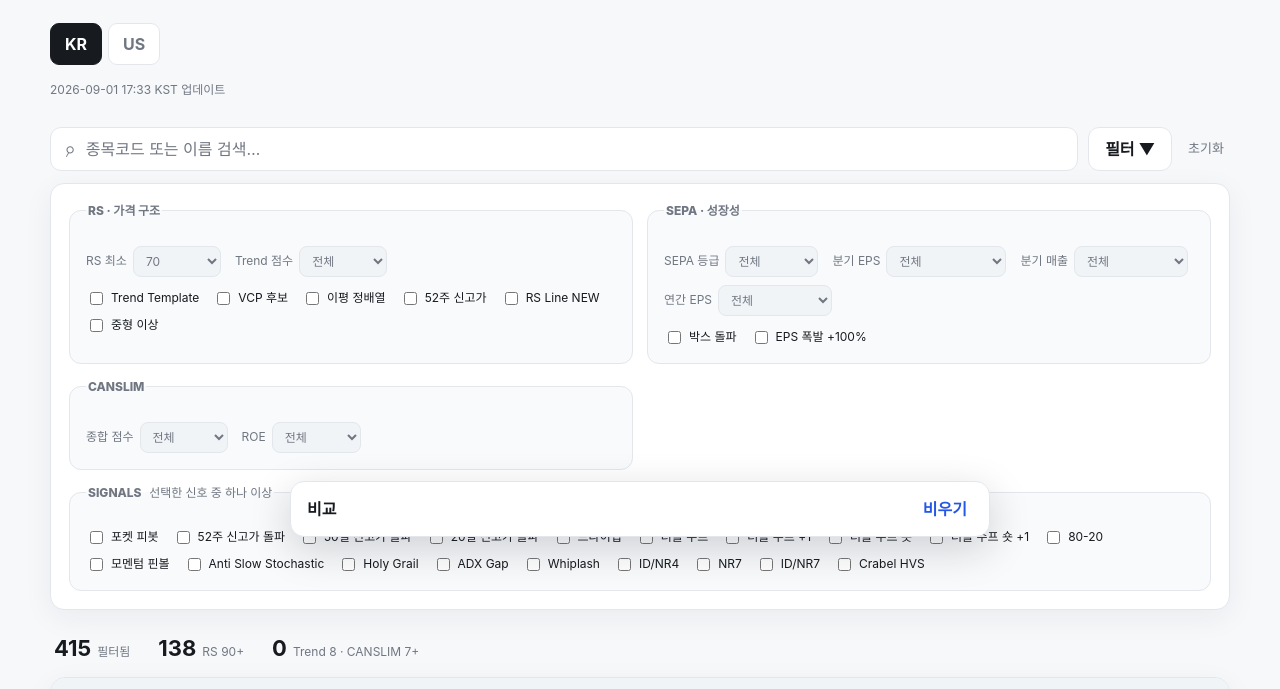
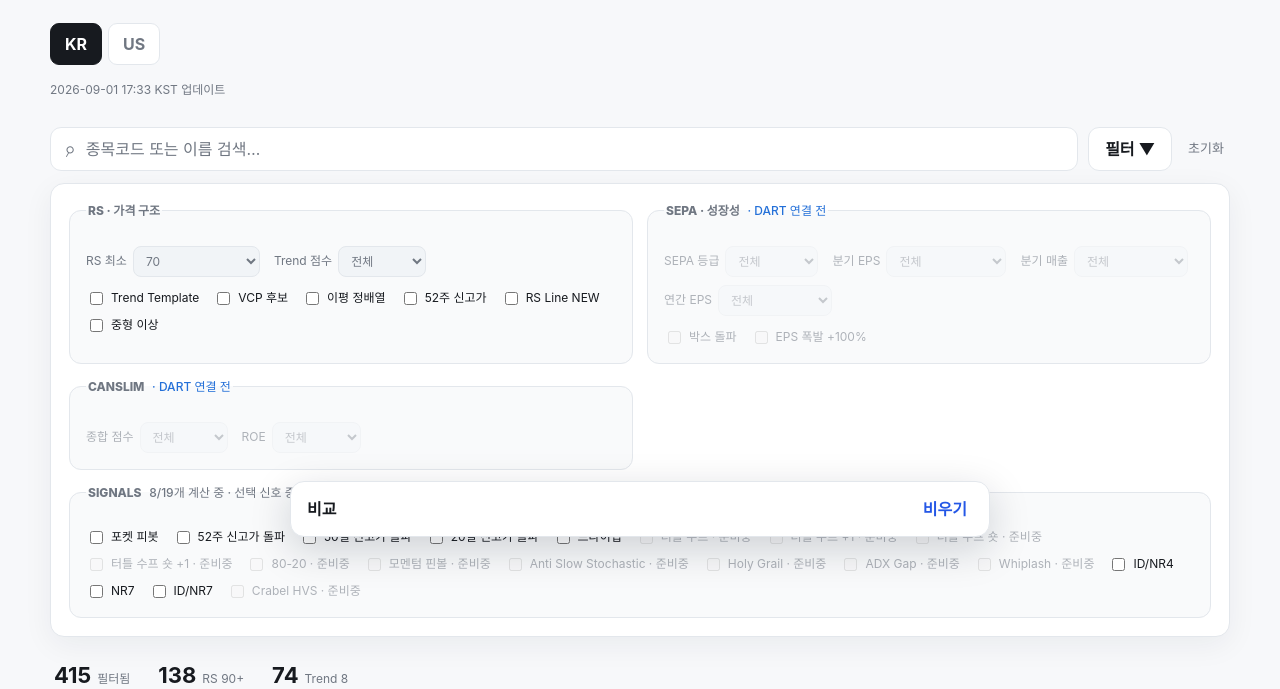
Before and after one commit to k-sangki/rs-screener, a plain HTML site: page index.html in a window 1280 px wide. Shown: the part 243-932 px from the top of the page. Drawn offline with Linux system fonts and the light colour scheme.

Commit message:
Fix filter availability and publish full RS universe

```diff
--- a/assets/app.js
+++ b/assets/app.js
@@ -11,7 +11,7 @@ const state = {
   region: "kr", data: [], meta: {}, query: "", minRs: 70, minTrend: 0, sepaGrade: "ALL", minQuarterEps: null, minQuarterSales: null,
   minAnnualEps: null, minCanSlim: 0, minRoe: null, filters: Object.fromEntries(FILTER_KEYS.map((key) => [key, false])), signals: new Set(),
   sortKey: "rs", sortDirection: "desc", page: 1, watchOnly: false, watchlist: new Set(JSON.parse(localStorage.getItem("rs-watchlist") || "[]")),
-  compare: new Set(), expanded: new Set()
+  compare: new Set(), expanded: new Set(), availableFields: new Set(), availableSignals: new Set()
 };
 const $ = (selector) => document.querySelector(selector);
 const $$ = (selector) => [...document.querySelectorAll(selector)];
@@ -21,7 +21,6 @@ const numberOrNull = (value) => finite(value) ? Number(value) : null;
 function normalizeItem(raw) {
   const inferredSignals = [];
   if (raw.pocketPivot) inferredSignals.push("pocketPivot");
-  if (raw.newHigh52) inferredSignals.push("high52Breakout");
   const trendScore = numberOrNull(raw.trendScore) ?? [raw.trendTemplate, raw.maAligned, raw.newHigh52, raw.rs >= 70].filter(Boolean).length * 2;
   return {
     ...raw, trendScore: Math.min(8, trendScore), sepaGrade: raw.sepaGrade || "-", quarterEpsGrowth: numberOrNull(raw.quarterEpsGrowth),
@@ -35,13 +34,56 @@ function formatPercent(value) { return finite(value) ? `${Number(value) > 0 ? "+
 function formatMarketCap(value) { if (!finite(value)) return "-"; return value >= 1e12 ? `${(value / 1e12).toFixed(1)}조` : `${Math.round(value / 1e8).toLocaleString("ko-KR")}억`; }
 function changeClass(value) { return value > 0 ? "positive" : value < 0 ? "negative" : ""; }
 function marketLink(item) { return state.region === "kr" ? `https://stock.naver.com/domestic/stock/${item.ticker}/price` : `https://finance.yahoo.com/quote/${encodeURIComponent(item.ticker)}`; }
-function renderSignalFilters() { $("#signalFilters").innerHTML = Object.entries(SIGNAL_LABELS).map(([key, label]) => `<label><input type="checkbox" data-signal="${key}"> ${label}</label>`).join(""); }
+function renderSignalFilters() {
+  $("#signalFilters").innerHTML = Object.entries(SIGNAL_LABELS).map(([key, label]) => {
+    const available = state.availableSignals.has(key);
+    return `<label class="${available ? "" : "unavailable-control"}" title="${available ? "" : "계산식 연결 전"}"><input type="checkbox" data-signal="${key}" ${available ? "" : "disabled"}> ${label}${available ? "" : " · 준비중"}</label>`;
+  }).join("");
+}
+
+function setControlAvailability(selector, available) {
+  const control = $(selector);
+  if (!control) return;
+  control.disabled = !available;
+  control.closest("label")?.classList.toggle("unavailable-control", !available);
+  control.closest("label")?.setAttribute("title", available ? "" : "재무 데이터 연결 전");
+}
+
+function updateAvailability(rawItems) {
+  state.availableFields = new Set(rawItems.flatMap((item) => Object.keys(item)));
+  state.availableSignals = new Set(rawItems.flatMap((item) => item.signals || []));
+  if (rawItems.some((item) => item.pocketPivot)) state.availableSignals.add("pocketPivot");
+
+  const controls = {
+    "#sepaGrade": "sepaGrade", "#minQuarterEps": "quarterEpsGrowth", "#minQuarterSales": "quarterSalesGrowth",
+    "#minAnnualEps": "annualEpsGrowth", "#minCanSlim": "canSlimScore", "#minRoe": "roe"
+  };
+  Object.entries(controls).forEach(([selector, field]) => setControlAvailability(selector, state.availableFields.has(field)));
+  [["boxBreakout", "boxBreakout"], ["epsExplosion", "epsExplosion"]].forEach(([filter, field]) => {
+    const input = $(`[data-filter="${filter}"]`), available = state.availableFields.has(field);
+    input.disabled = !available; input.closest("label")?.classList.toggle("unavailable-control", !available);
+    input.closest("label")?.setAttribute("title", available ? "" : "데이터 연결 전");
+  });
+
+  const sepaReady = ["sepaGrade", "quarterEpsGrowth", "quarterSalesGrowth", "annualEpsGrowth"].some((field) => state.availableFields.has(field));
+  const canSlimReady = state.availableFields.has("canSlimScore");
+  $("#sepaAvailability").textContent = sepaReady ? "" : "· DART 연결 전";
+  $("#canSlimAvailability").textContent = canSlimReady ? "" : "· DART 연결 전";
+  $("#signalAvailability").textContent = `${state.availableSignals.size}/${Object.keys(SIGNAL_LABELS).length}개 계산 중 · 선택 신호 중 하나 이상`;
+  $("#qualityLabel").textContent = canSlimReady ? "Trend 8 · CANSLIM 7+" : "Trend 8";
+  state.signals = new Set([...state.signals].filter((signal) => state.availableSignals.has(signal)));
+  renderSignalFilters();
+
+  const unavailableSorts = { sepaGrade: "sepaGrade", quarterEpsGrowth: "quarterEpsGrowth", quarterSalesGrowth: "quarterSalesGrowth", canSlimScore: "canSlimScore" };
+  Object.entries(unavailableSorts).forEach(([sort, field]) => $("th[data-sort=\"" + sort + "\"]")?.classList.toggle("unavailable-column", !state.availableFields.has(field)));
+}
 
 async function loadRegion(region) {
   state.region = region; state.page = 1; state.compare.clear(); state.expanded.clear(); setStatus("데이터를 불러오는 중입니다…");
   try {
     const response = await fetch(`./data/${region}.json`, { cache: "no-store" }); if (!response.ok) throw new Error(`HTTP ${response.status}`);
-    const payload = await response.json(); state.meta = payload; state.data = (Array.isArray(payload.items) ? payload.items : []).map(normalizeItem);
+    const payload = await response.json(); const rawItems = Array.isArray(payload.items) ? payload.items : [];
+    state.meta = payload; updateAvailability(rawItems); state.data = rawItems.map(normalizeItem);
     setStatus(payload.message || "", Boolean(payload.message)); updateRegionCopy(); render();
   } catch (error) { state.data = []; setStatus(`데이터를 불러오지 못했습니다: ${error.message}`, true); render(); }
 }
@@ -87,7 +129,8 @@ function renderHeaders() { $$("th[data-sort]").forEach((header) => { const activ
 function renderCompare() { const selected = state.data.filter((item) => state.compare.has(item.ticker)); $("#compareBar").hidden = !selected.length; $("#compareNames").textContent = selected.map((item) => item.name).join(" · "); }
 function render() {
   const list = visibleItems(), totalPages = Math.max(1, Math.ceil(list.length / PAGE_SIZE)); state.page = Math.min(state.page, totalPages); renderRows(list.slice((state.page - 1) * PAGE_SIZE, state.page * PAGE_SIZE)); renderHeaders(); renderCompare();
-  $("#filteredCount").textContent = list.length.toLocaleString(); $("#rs90Count").textContent = list.filter((item) => item.rs >= 90).length.toLocaleString(); $("#qualityCount").textContent = list.filter((item) => item.trendScore === 8 && item.canSlimScore >= 7).length.toLocaleString(); $("#watchCount").textContent = state.watchlist.size;
+  const canSlimReady = state.availableFields.has("canSlimScore");
+  $("#filteredCount").textContent = list.length.toLocaleString(); $("#rs90Count").textContent = list.filter((item) => item.rs >= 90).length.toLocaleString(); $("#qualityCount").textContent = list.filter((item) => item.trendScore === 8 && (!canSlimReady || item.canSlimScore >= 7)).length.toLocaleString(); $("#watchCount").textContent = state.watchlist.size;
   $("#pageIndicator").textContent = `${state.page} / ${totalPages}`; $("#firstPage").disabled = $("#prevPage").disabled = state.page === 1; $("#nextPage").disabled = $("#lastPage").disabled = state.page === totalPages;
 }
 function bindSelect(id, stateKey, numeric = true) { $(id).addEventListener("change", (event) => { state[stateKey] = event.target.value === "" ? null : numeric ? Number(event.target.value) : event.target.value; state.page = 1; render(); }); }
@@ -97,7 +140,7 @@ $("#filterToggle").addEventListener("click", () => { const panel = $("#filterPan
 $$("[data-filter]").forEach((input) => input.addEventListener("change", () => { state.filters[input.dataset.filter] = input.checked; state.page = 1; render(); }));
 $("#signalFilters").addEventListener("change", (event) => { const signal = event.target.dataset.signal; if (!signal) return; event.target.checked ? state.signals.add(signal) : state.signals.delete(signal); state.page = 1; render(); });
 $$(".region-tab").forEach((button) => button.addEventListener("click", () => loadRegion(button.dataset.region)));
-$$("th[data-sort]").forEach((header) => header.addEventListener("click", () => { const key = header.dataset.sort; state.sortDirection = state.sortKey === key && state.sortDirection === "desc" ? "asc" : "desc"; state.sortKey = key; state.page = 1; render(); }));
+$$("th[data-sort]").forEach((header) => header.addEventListener("click", () => { if (header.classList.contains("unavailable-column")) return; const key = header.dataset.sort; state.sortDirection = state.sortKey === key && state.sortDirection === "desc" ? "asc" : "desc"; state.sortKey = key; state.page = 1; render(); }));
 $("#stockRows").addEventListener("click", (event) => {
   const watch = event.target.closest("[data-watch]"); if (watch) { const key = `${state.region}:${watch.dataset.watch}`; state.watchlist.has(key) ? state.watchlist.delete(key) : state.watchlist.add(key); localStorage.setItem("rs-watchlist", JSON.stringify([...state.watchlist])); render(); return; }
   const compare = event.target.closest("[data-compare]"); if (compare) { const ticker = compare.dataset.compare; if (state.compare.has(ticker)) state.compare.delete(ticker); else if (state.compare.size < 4) state.compare.add(ticker); render(); return; }
--- a/assets/style.css
+++ b/assets/style.css
@@ -83,6 +83,9 @@ h1 { margin: 0; font-size: clamp(28px, 4vw, 42px); line-height: 1.18; letter-spa
 .filter-group { padding: 16px; border: 1px solid var(--line); border-radius: 12px; background: color-mix(in srgb, var(--surface-2) 45%, var(--surface)); }
 .filter-group legend { margin: 0 0 10px; }
 .filter-group legend span { margin-left: 5px; font-weight: 500; text-transform: none; }
+.availability-note { color: var(--negative); }
+.unavailable-control { color: var(--muted); opacity: .55; cursor: not-allowed; }
+.unavailable-control input, .unavailable-control select { cursor: not-allowed; }
 .select-grid { display: flex; flex-wrap: wrap; gap: 8px 14px; }
 .select-grid label { display: flex; align-items: center; justify-content: space-between; gap: 6px; color: var(--muted); font-size: 12px; }
 .select-grid select { margin: 0; min-width: 88px; }
@@ -111,6 +114,8 @@ table { width: 100%; min-width: 1420px; border-collapse: collapse; font-size: 13
 th { position: sticky; top: 0; z-index: 1; padding: 13px 12px; background: var(--surface-2); color: var(--muted); border-bottom: 1px solid var(--line); white-space: nowrap; font-size: 11px; text-transform: uppercase; letter-spacing: .03em; }
 th.sortable { cursor: pointer; user-select: none; }
 th.sortable:hover, th.sortable.active { color: var(--text); }
+th.unavailable-column { cursor: default; opacity: .45; }
+th.unavailable-column:hover { color: var(--muted); }
 td { padding: 12px; border-bottom: 1px solid var(--line); white-space: nowrap; }
 tbody tr:last-child td { border-bottom: 0; }
 tbody tr:hover { background: color-mix(in srgb, var(--accent-soft) 45%, transparent); }
--- a/index.html
+++ b/index.html
@@ -45,7 +45,7 @@
       <fieldset class="filter-group">
         <legend>RS · 가격 구조</legend>
         <div class="select-grid">
-          <label>RS 최소<select id="minRs"><option value="0">전체</option><option value="70" selected>70</option><option value="80">80</option><option value="90">90</option></select></label>
+          <label>RS 최소<select id="minRs"><option value="0">전체 유효 종목</option><option value="70" selected>70</option><option value="80">80</option><option value="90">90</option></select></label>
           <label>Trend 점수<select id="minTrend"><option value="0">전체</option><option value="6">6/8+</option><option value="7">7/8+</option><option value="8">8/8</option></select></label>
         </div>
         <div class="check-list">
@@ -59,7 +59,7 @@
       </fieldset>
 
       <fieldset class="filter-group">
-        <legend>SEPA · 성장성</legend>
+        <legend>SEPA · 성장성 <span id="sepaAvailability" class="availability-note"></span></legend>
         <div class="select-grid">
           <label>SEPA 등급<select id="sepaGrade"><option value="ALL">전체</option><option value="S">S만</option><option value="A">S+A</option><option value="B">S+A+B</option></select></label>
           <label>분기 EPS<select id="minQuarterEps"><option value="">전체</option><option value="25">+25% 이상</option><option value="50">+50% 이상</option><option value="100">+100% 이상</option></select></label>
@@ -73,7 +73,7 @@
       </fieldset>
 
       <fieldset class="filter-group">
-        <legend>CANSLIM</legend>
+        <legend>CANSLIM <span id="canSlimAvailability" class="availability-note"></span></legend>
         <div class="select-grid">
           <label>종합 점수<select id="minCanSlim"><option value="0">전체</option><option value="5">5+</option><option value="6">6+</option><option value="7">7+</option><option value="8">8+</option></select></label>
           <label>ROE<select id="minRoe"><option value="">전체</option><option value="10">10%+</option><option value="17">17%+</option><option value="20">20%+</option></select></label>
@@ -81,7 +81,7 @@
       </fieldset>
 
       <fieldset class="filter-group signal-filter-group">
-        <legend>SIGNALS <span>선택한 신호 중 하나 이상</span></legend>
+        <legend>SIGNALS <span id="signalAvailability">선택한 신호 중 하나 이상</span></legend>
         <div id="signalFilters" class="signal-filter-list"></div>
       </fieldset>
     </section>
@@ -89,7 +89,7 @@
     <section class="summary-row" aria-live="polite">
       <div><strong id="filteredCount">0</strong><span>필터됨</span></div>
       <div><strong id="rs90Count">0</strong><span>RS 90+</span></div>
-      <div><strong id="qualityCount">0</strong><span>Trend 8 · CANSLIM 7+</span></div>
+      <div><strong id="qualityCount">0</strong><span id="qualityLabel">Trend 8</span></div>
     </section>
 
     <div id="statusMessage" class="status-message" hidden></div>
```
Also changed, not shown: 2 other files.
